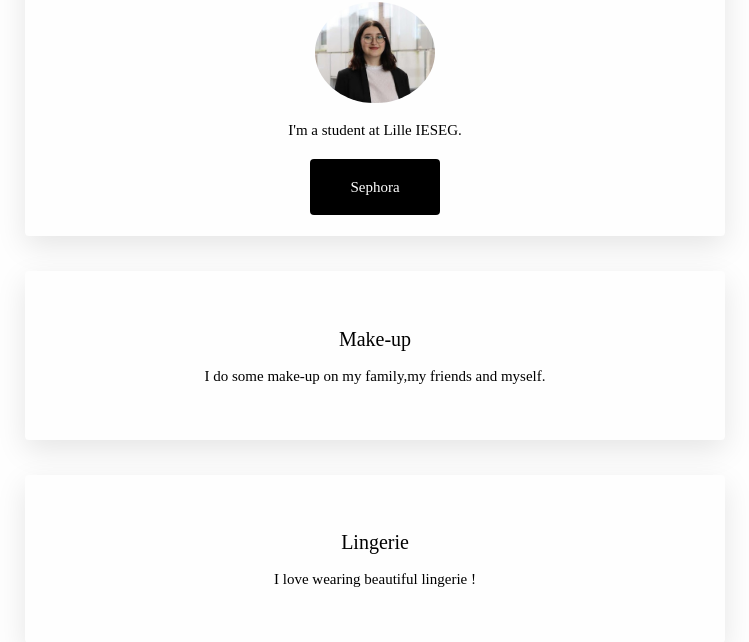
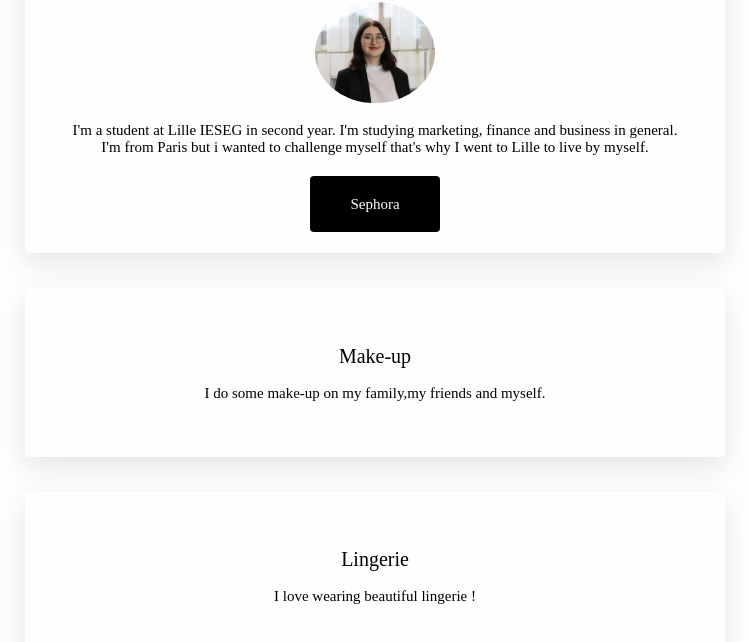
Before and after one commit to emmaLeguen/My-Profile, a plain HTML site: page index.html in a window 1280 px wide. Shown: the part 158-800 px from the top of the page, without its empty margins (265-1014 px from the left). Drawn offline with Linux system fonts and the light colour scheme.

Commit message:
Update index.html

```diff
--- a/index.html
+++ b/index.html
@@ -17,7 +17,7 @@
       <h1>Hello, I'm Emma Le Guen</h1>
       <img src="emma.jpg" class="img-profile" alt="Emma">
       <p>
-       I'm a student at Lille IESEG.
+       I'm a student at Lille IESEG in second year. I'm studying marketing, finance and business in general. I'm from Paris but i wanted to challenge myself that's why I went to Lille to live by myself.
       </p>
       <a href="https://www.sephora.fr/" class="sephora" target="_blank" >Sephora</a>
     </div>
```
